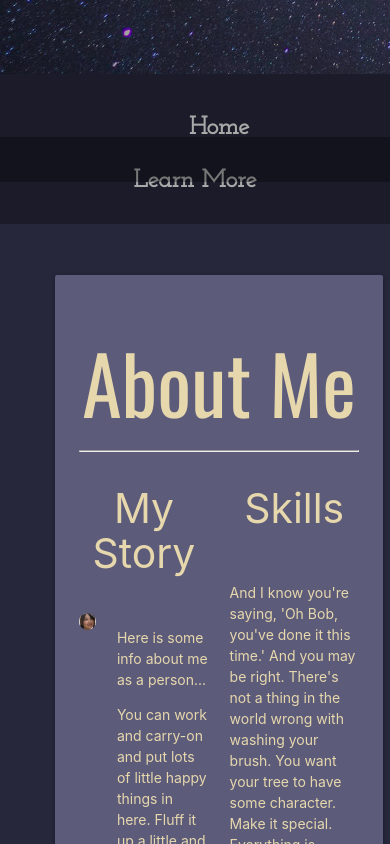
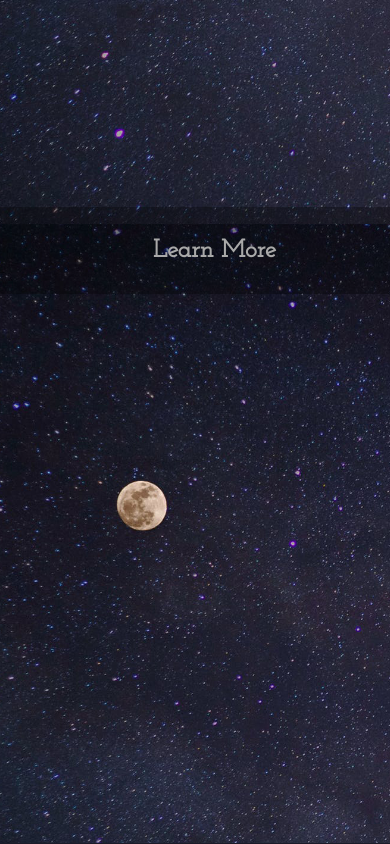
Before and after one commit to jackmidoglover/angular-portfolio, an Angular app in the folder angular-portfolio/: page / in a window 390 px wide. Shown: the part 620-1464 px from the top of the page. Built offline with nearby package versions, Linux system fonts and the light colour scheme; a web font is replaced by a local one.

Commit message:
media responsiveness

```diff
--- a/angular-portfolio/src/app/app.component.scss
+++ b/angular-portfolio/src/app/app.component.scss
@@ -50,4 +50,10 @@ body {
         margin-left: 0;
         padding: 0;
     }
+
+    .downLinkTop {
+        min-width: 110%;
+        position: absolute;
+        bottom: -70px;
+    }
 }
--- a/angular-portfolio/src/app/content-area/bio/bio.component.html
+++ b/angular-portfolio/src/app/content-area/bio/bio.component.html
@@ -1,4 +1,4 @@
-<div class="col s10 m10 offset-s1 offset-m1" id="aboutMe">
+<div class="col s12 m10 offset-m1">
   <div class="card-panel moon darken-1">
     <div class="card-content">
       <span class="card-title center">
@@ -6,15 +6,15 @@
       </span>
       <hr>
       <div class="row">
-        <div class="col s6">
+        <div class="col s12 m6">
           <h3 class="center">My Story</h3>
           <br />
           <div class="row">
-            <div class="col s3">
+            <div class="col s12 m3">
               <img src="../../../assets/images/32748506.png" alt="" class="responsive-img circle">
             </div>
             <!-- Text next to portrait -->
-            <div class="col s9">
+            <div class="col s12 m9">
               <p>Here is some info about me as a person...</p>
               <p>You can work and carry-on and put lots of little happy things in here. Fluff it up a little and
                 hypnotize it. You have to make almighty decisions when you're the creator. A beautiful little sunset.</p>
@@ -36,7 +36,7 @@
             </div>
           </div>
         </div>
-        <div class="col s6">
+        <div class="col s12 m6">
           <h3 class="center">Skills</h3>
           <br />
           <p>And I know you're saying, 'Oh Bob, you've done it this time.' And you may be right. There's not a thing in
--- a/angular-portfolio/src/app/parallax/parallax.component.scss
+++ b/angular-portfolio/src/app/parallax/parallax.component.scss
@@ -18,6 +18,6 @@
 
 @media screen and (max-width: $break-small){
     #parallax{
-        min-height: 178vw;
+        min-height: 375vw;
     }
 }
```
